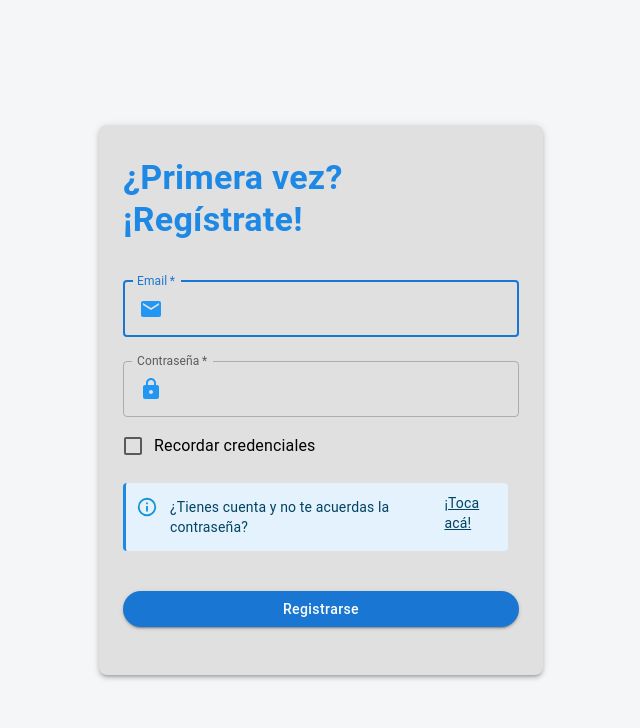
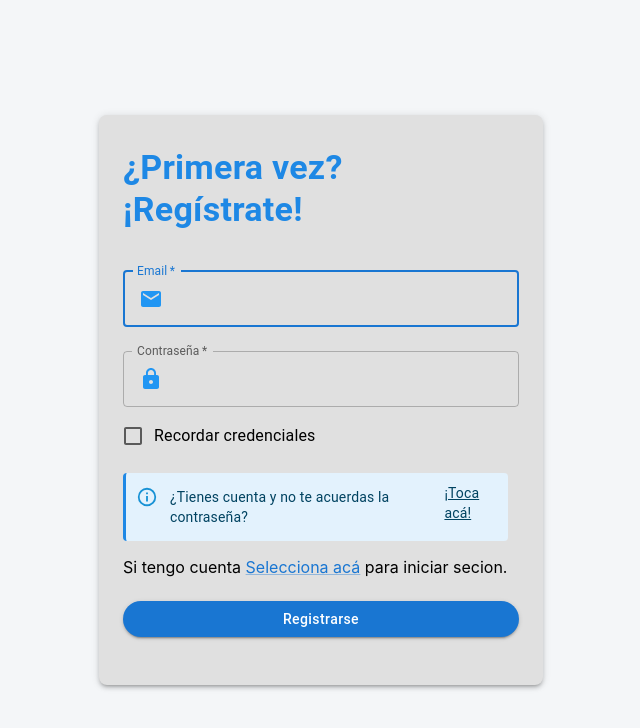
Before and after one commit to agusEmaUade/administrando-v2, a React (Create React App) app: page /registro in a window 1280 px wide. Shown: the top 728 px of the page, without its empty margins (319-959 px from the left). Built offline with nearby package versions, Linux system fonts and the light colour scheme.

Commit message:
agregamos sumatoria total

```diff
--- a/src/pages/detalleProyecto/detalleProyecto.js
+++ b/src/pages/detalleProyecto/detalleProyecto.js
@@ -17,7 +17,7 @@ import {
 
 function DetalleProyecto() {
   const { id } = useParams();
-  const navigate = useNavigate(); // Inicializa el hook para la navegación
+  const navigate = useNavigate();
   const [project, setProject] = useState(null);
   const [expenses, setExpenses] = useState([]);
   const [members, setMembers] = useState([]);
@@ -143,6 +143,9 @@ function DetalleProyecto() {
     handleCloseExpenseModal();
   };
 
+  // Calcular el total acumulado de los gastos
+  const totalAmount = expenses.reduce((acc, expense) => acc + expense.amount, 0);
+
   return (
     <div>
       <NavBar />
@@ -178,8 +181,13 @@ function DetalleProyecto() {
         <Box sx={{ mt: 3 }}>
           <Typography variant="h5">Gastos</Typography>
           {expenses.map((expense) => (
-            <ExpenseCard key={expense.id} expense={expense} /> // Usar el componente de gastos aquí
+            <ExpenseCard key={expense.id} expense={expense} />
           ))}
+
+          {/* Mostrar total acumulado de los gastos */}
+          <Typography variant="h6" sx={{ mt: 3, fontWeight: "bold" }}>
+            Total Acumulado: ${totalAmount.toFixed(2)}
+          </Typography>
         </Box>
 
         {/* Tabla de integrantes */}
@@ -187,8 +195,7 @@ function DetalleProyecto() {
           <Typography variant="h5" gutterBottom>
             Integrantes del Proyecto
           </Typography>
-          <MemberTable members={members} />{" "}
-          {/* Usar el nuevo componente de tabla aquí */}
+          <MemberTable members={members} />
         </Box>
 
         {/* Modal para agregar usuario */}
--- a/src/pages/login.js
+++ b/src/pages/login.js
@@ -126,8 +126,9 @@ function Login() {
             </Box>
 
             <div className="alert alert-primary" role="alert" style={{ marginTop: 10 }}>
-              Aun no tenes cuenta? <Link to="/registro" className="alert-link">Selecciona acá</Link> para crear una cuenta.
-            </div>
+  Aun no tenes cuenta? <Link to="/registro" style={{ textDecoration: 'none', color: blue[500] }}>Selecciona acá</Link> para crear una cuenta.
+</div>
+
 
             <Button
               type="submit"
--- a/src/pages/registro.js
+++ b/src/pages/registro.js
@@ -175,7 +175,9 @@ function Registro() {
 
 
 
-
+            <div className="alert alert-primary" role="alert" style={{ marginTop: 10 }}>
+              Si tengo cuenta <Link to="/login" className="alert-link">Selecciona acá</Link> para iniciar secion.
+            </div>
 
             <Button
               type="submit"
```
